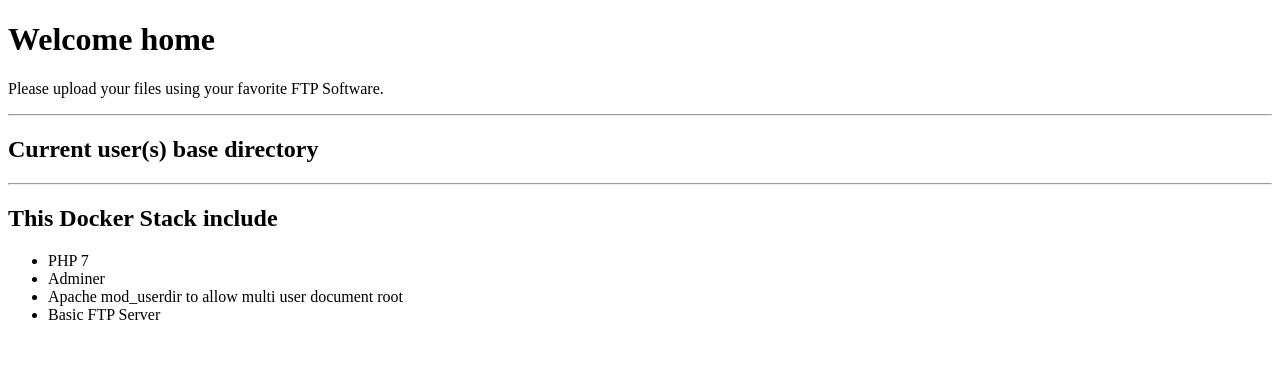
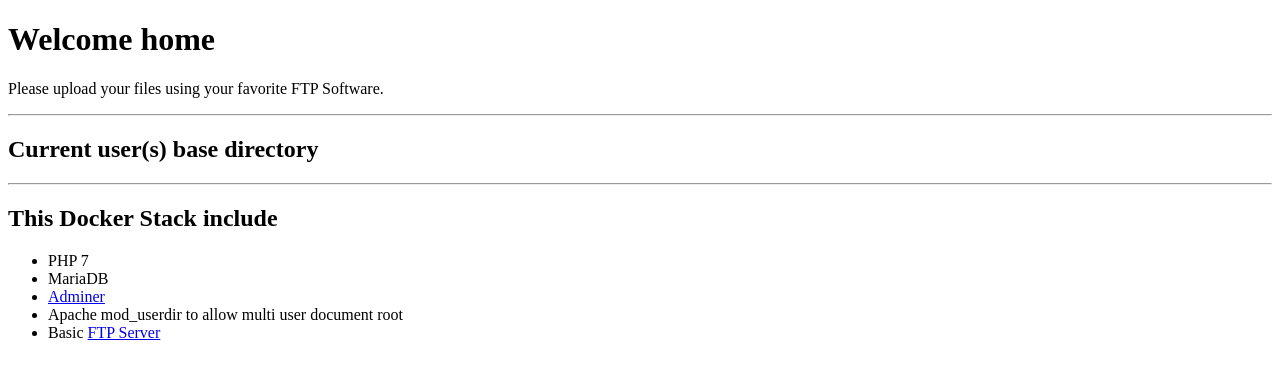
Before and after one commit to c4software/rpi-docker-lamp-stack, a PHP site: page / in a window 1280 px wide. Shown: the top 379 px of the page. Run offline with PHP 8.4, Linux system fonts and the light colour scheme.

Commit message:
Update homepage

```diff
--- a/html/index.php
+++ b/html/index.php
@@ -15,8 +15,8 @@
         <?php
             $dirs = array_diff(glob('users/*', GLOB_ONLYDIR),  array('..', '.'));
 
-	    foreach ($dirs as $dir) {
-		    $dir = basename($dir);
+	        foreach ($dirs as $dir) {
+		        $dir = basename($dir);
                 echo "<li><a href='/~$dir'>/~$dir/</a></li>";
             }
         ?>
@@ -26,9 +26,10 @@
     <h2>This Docker Stack include</h2>
     <ul>
         <li>PHP 7</li>
-        <li>Adminer</li>
+        <li>MariaDB</li>
+        <li><a href="/adminer">Adminer</a></li>
         <li>Apache mod_userdir to allow multi user document root</li>
-        <li>Basic FTP Server</li>
+        <li>Basic <a href="ftp://raspberrypi.local">FTP Server</a></li>
     </ul>
 </body>
 </html>
```
